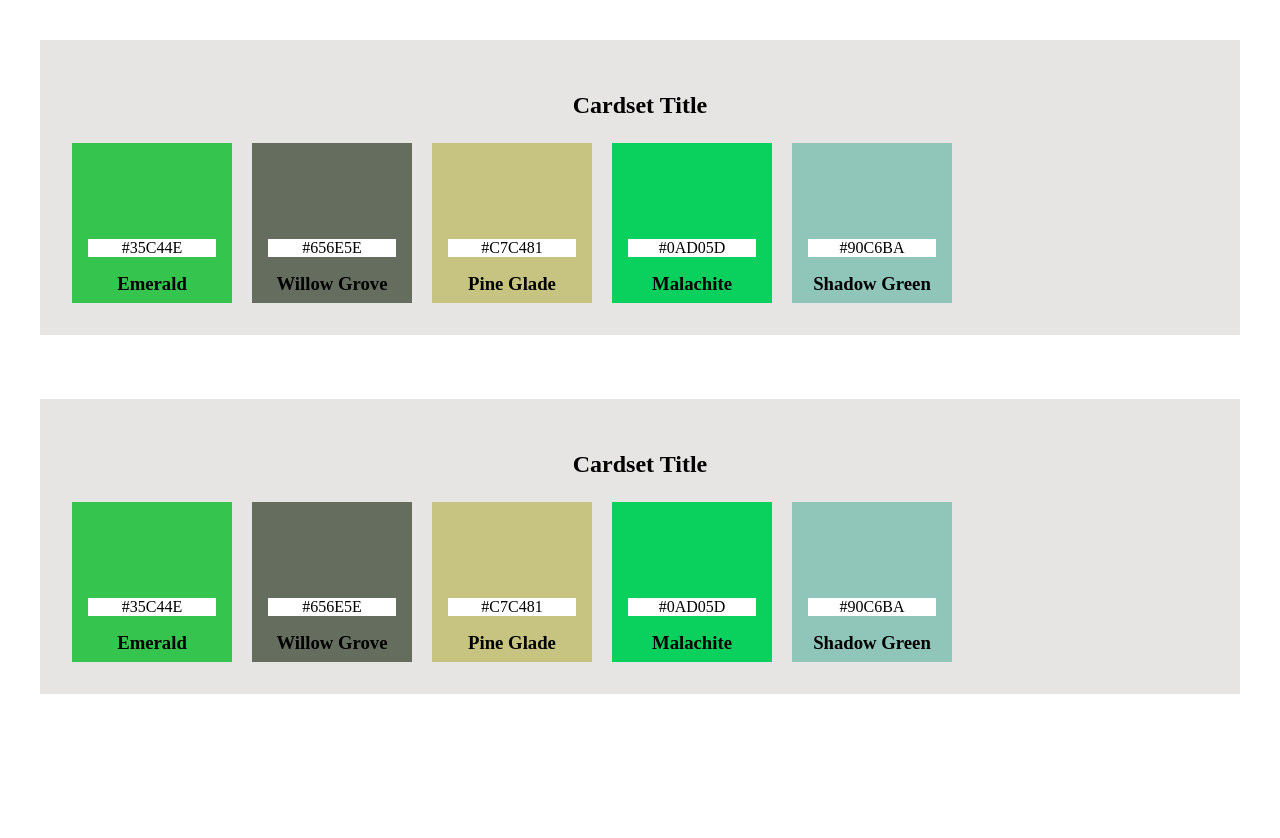
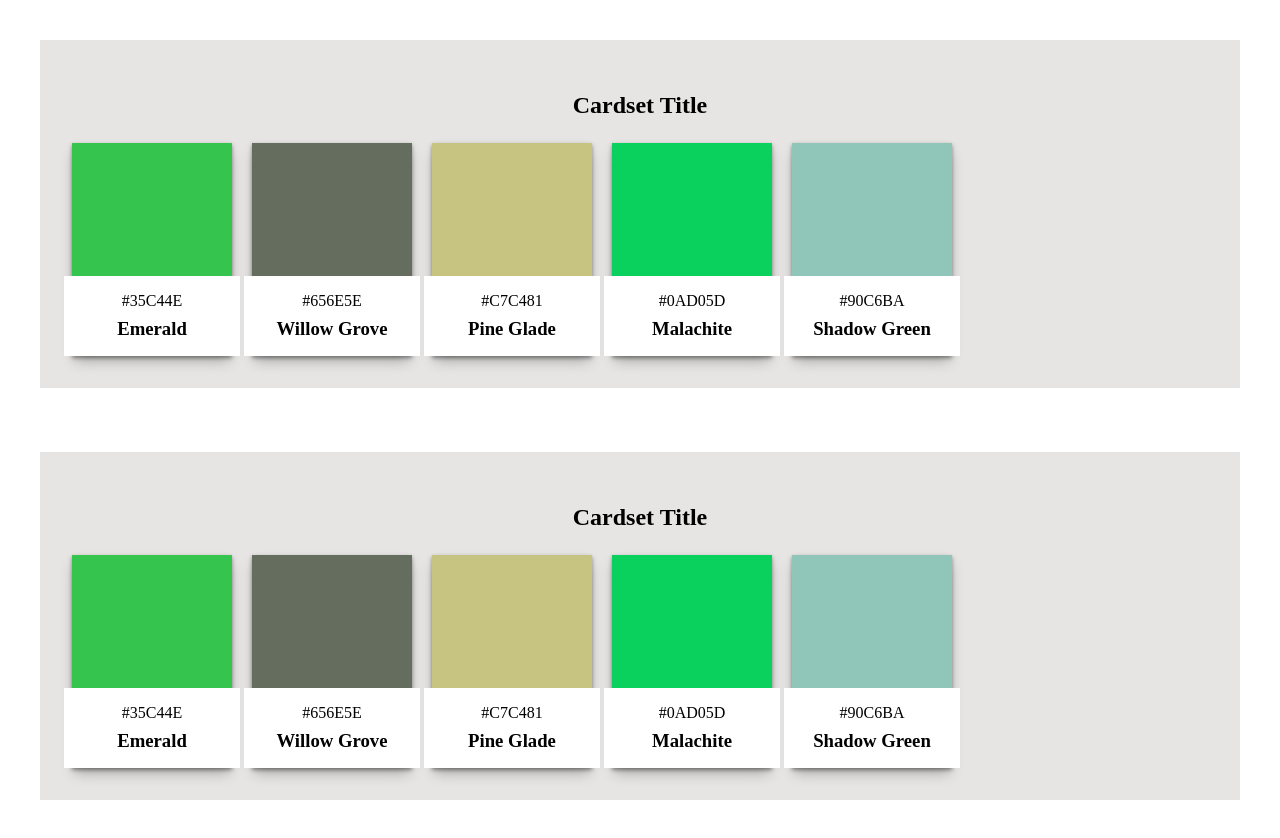
Before and after one commit to cosinushh/color-picker, a React (Create React App) app: page / in a window 1280 px wide. Before the commit the page ends 800 px from the top, so only its background shows below. Built offline with nearby package versions, Linux system fonts and the light colour scheme; the HTML template or start-up script is replaced by a standard one.

Commit message:
add functionality and design to card

```diff
--- a/src/App.js
+++ b/src/App.js
@@ -10,10 +10,10 @@ function App() {
     { id: 5, hexValue: "#90C6BA", colorName: "Shadow Green" },
   ];
   return (
-    <div className="App">
+    <main className="App">
       <Cardset colors={initialColors} />
       <Cardset colors={initialColors} />
-    </div>
+    </main>
   );
 }
 
--- a/src/components/cardset/Cardset.js
+++ b/src/components/cardset/Cardset.js
@@ -2,8 +2,8 @@ import "./Cardset.css";
 import Colorcard from "../colorcard/Colorcard";
 
 function Cardset({ colors }) {
-   return (
-    <article className="cardset">
+  return (
+    <ul className="cardset">
       <h2 className="cardset__title">Cardset Title</h2>
       {/* Colorpicker */}
       <div className="cardset__colorcards">
@@ -17,7 +17,7 @@ function Cardset({ colors }) {
           );
         })}
       </div>
-    </article>
+    </ul>
   );
 }
 
--- a/src/components/colorcard/Colorcard.css
+++ b/src/components/colorcard/Colorcard.css
@@ -1,11 +1,14 @@
 .colorcard {
   background-color: gray;
   width: 10rem;
-  aspect-ratio: 1;
+  aspect-ratio: 6 / 8;
   display: flex;
   flex-direction: column;
-  justify-content:flex-end;
+  justify-content: flex-end;
   align-items: center;
+  box-shadow: rgba(0, 0, 0, 0.4) 0px 2px 4px,
+    rgba(0, 0, 0, 0.3) 0px 7px 13px -3px, rgba(0, 0, 0, 0.2) 0px -6px 0px inset;
+  cursor: copy;
 }
 
 .colorcard__name {
@@ -14,6 +17,16 @@
 
 .colorcard__hex {
   margin: 0.5rem;
+}
+
+.colorcard__textarea {
+  padding: 0.5rem;
   background-color: white;
-  width: 80%;
+  width: 100%;
 }
+
+.colorcard__copied {
+  background-color: rgba(255, 255, 255, 0.4);
+  padding: 0.5rem;
+  margin-bottom: 1.5rem;
+}
--- a/src/components/colorcard/Colorcard.js
+++ b/src/components/colorcard/Colorcard.js
@@ -1,12 +1,29 @@
 import "./Colorcard.css";
+import { useState } from "react";
 
 function Colorcard({ hexValue, colorName }) {
-  console.log(hexValue, colorName);
+  const [showElement, setShowElement] = useState(false);
+
   return (
-    <section className="colorcard" style={{ backgroundColor: hexValue }}>
-      <p className="colorcard__hex">{hexValue}</p>
-      <h3 className="colorcard__name">{colorName}</h3>
-    </section>
+    <li
+      className="colorcard"
+      style={{ backgroundColor: hexValue }}
+      onClick={() => {
+        navigator.clipboard.writeText(hexValue);
+        /* KANN MAN DAS EIN- UND AUSBLENDEN DER COPY-MESSAGE SO MACHEN? */
+        setShowElement(true);
+        setTimeout(() => {
+          setShowElement(false);
+        }, 750);
+      }}
+    >
+      {showElement && <p className="colorcard__copied">copied</p>}
+
+      <div className="colorcard__textarea">
+        <p className="colorcard__hex">{hexValue}</p>
+        <h3 className="colorcard__name">{colorName}</h3>
+      </div>
+    </li>
   );
 }
 
```
